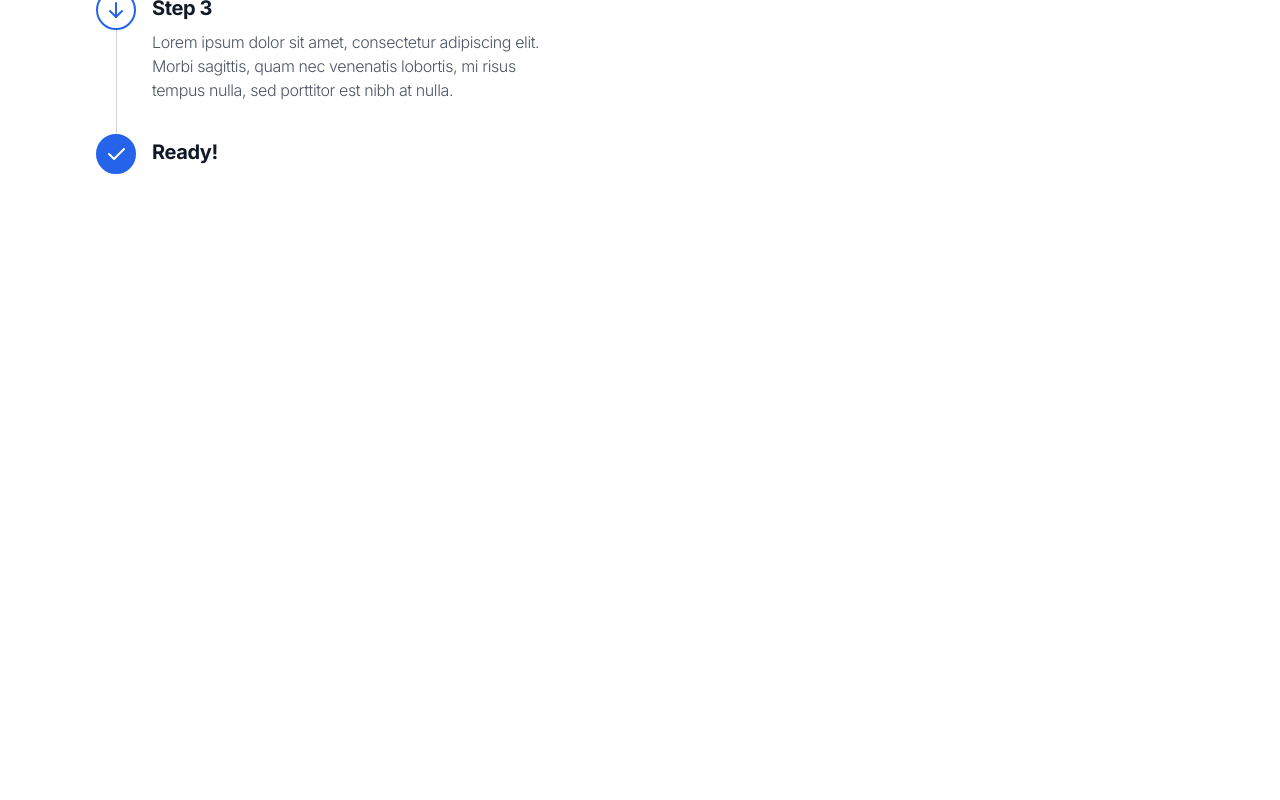
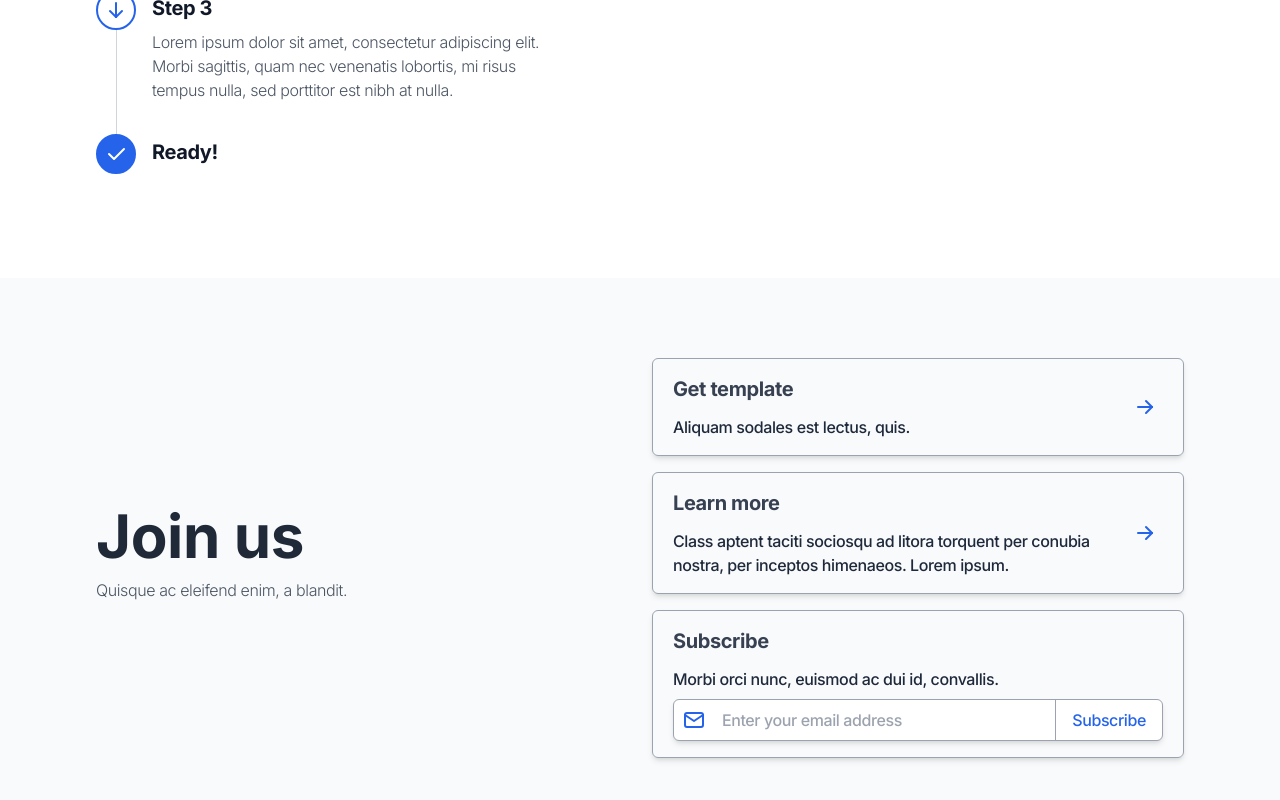
Before and after one commit to onwidget/tailnext, a Next.js app: page / in a window 1280 px wide. Shown: the part 4766-5566 px from the top of the page. Before the commit the page ends 5044 px from the top, so only its background shows below. Built offline with nearby package versions, Linux system fonts and the light colour scheme.

Commit message:
Include first CTA component

```diff
--- a/app/page.js
+++ b/app/page.js
@@ -5,6 +5,7 @@ import Announcement from "~/components/widgets/Announcement";
 import Steps from "~/components/widgets/Steps";
 import Features2 from "~/components/widgets/Features2";
 import SocialProof from "../src/components/widgets/SocialProof";
+import CallToAction from "~/components/widgets/CallToAction";
 
 export default function Page() {
   return (
@@ -17,6 +18,7 @@ export default function Page() {
         <Features />
         <Features2 />
         <Steps />
+        <CallToAction />
       </main>
     </>
   );
--- /dev/null
+++ b/src/components/widgets/CallToAction.js
@@ -0,0 +1,108 @@
+import {
+    IconArrowRight,
+    IconMail
+  } from "@tabler/icons";
+
+  const items = [
+    [
+      {
+        title: "Get template",
+        description:"Aliquam sodales est lectus, quis.",
+        href: "https://github.com/onwidget/astrowind",
+      },
+      {
+        title: "Learn more",
+        description:"Class aptent taciti sociosqu ad litora torquent per conubia nostra, per inceptos himenaeos. Lorem ipsum.",
+        href: "/",
+      },
+    ]
+  ];
+
+  const Card = ({ cardTitle, cardDescription, isCardIcon, isCardForm }) => (
+    <div className="mb-4 px-5 py-4 rounded-md shadow-md border-gray-400 border bg-transparent font-medium text-base text-gray-700">
+      <div className="flex justify-between items-center">
+        <div className="w-full">
+          <h3 className="mb-3 text-xl font-bold">
+            {cardTitle}
+          </h3>
+          <p className="text-slate-800">
+            {cardDescription}
+          </p>
+        </div>
+        {isCardIcon && (
+          <div className="flex items-center justify-center w-10 h-10">
+            <IconArrowRight className="w-6 h-6 text-primary-600 dark:text-slate-200" />
+          </div>
+        )}
+      </div>
+      {isCardForm && (
+        <div className="mt-2">
+          <form className="rounded-md shadow-md border-gray-400 border bg-white">
+            <div className="flex items-center">
+              <span className="px-2 py-2">
+                <IconMail className="w-6 h-6 text-primary-600 dark:text-slate-200" />
+              </span>
+              <input
+                type="email"
+                name="EMAIL"
+                placeholder="Enter your email address"
+                className="w-full pl-2 pr-4 py-2"
+              />
+              <button
+                name="subscribe"
+                type="submit"
+                className="border-l-[1px] border-gray-400 px-4 py-2 text-primary-600"
+              >
+                Subscribe
+              </button>
+            </div>
+          </form>
+        </div>
+      )}
+    </div>
+  );
+
+  const CallToAction = () => (
+    <section className="bg-gray-50 text-gray-800">
+      <div className="px-4 py-16 sm:px-6 mx-auto lg:px-8 lg:py-20 max-w-6xl">
+        <div className="grid gap-6 row-gap-10 md:grid-cols-2">
+          <div className="md:pb-6 md:pr-16 mx-auto md:ml-0 md:my-auto">
+            <h2 className="flex justify-center md:justify-start mb-3 text-6xl font-bold">Join us</h2>
+            <div className="text-gray-600 dark:text-slate-400">
+              <p>Quisque ac eleifend enim, a blandit.</p>
+            </div>
+          </div>
+          <div className="relative">
+            <>
+              {items.map((subitems) =>
+                subitems.map(({ title, description, href }, index2) => (
+                  <a
+                    href={href}
+                    className="sm:mb-0 w-full"
+                    target="_blank"
+                    rel="noopener noreferrer"
+                    key={index2}
+                  >
+                    <Card
+                      cardTitle={title}
+                      cardDescription={description}
+                      isCardIcon={true}
+                      isCardForm={false}
+                    />
+                  </a>
+                ))
+              )}
+              <Card
+                cardTitle={"Subscribe"}
+                cardDescription={"Morbi orci nunc, euismod ac dui id, convallis."}
+                isCardIcon={false}
+                isCardForm={true}
+              />
+            </>
+          </div>
+        </div>
+      </div>
+    </section>
+  );
+
+  export default CallToAction;
```
